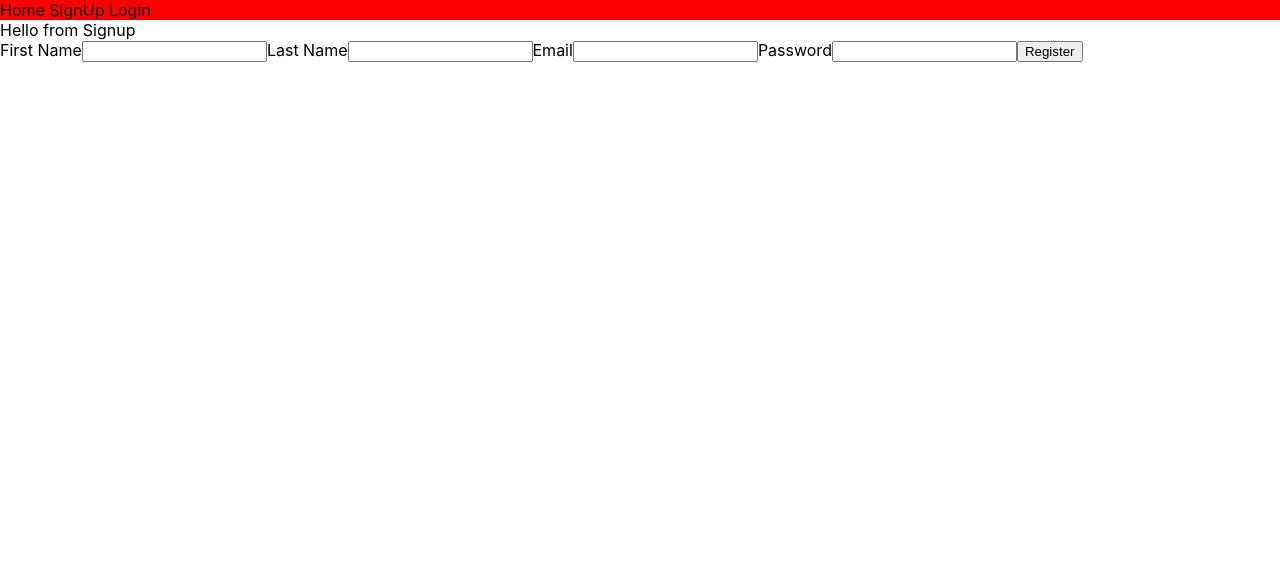
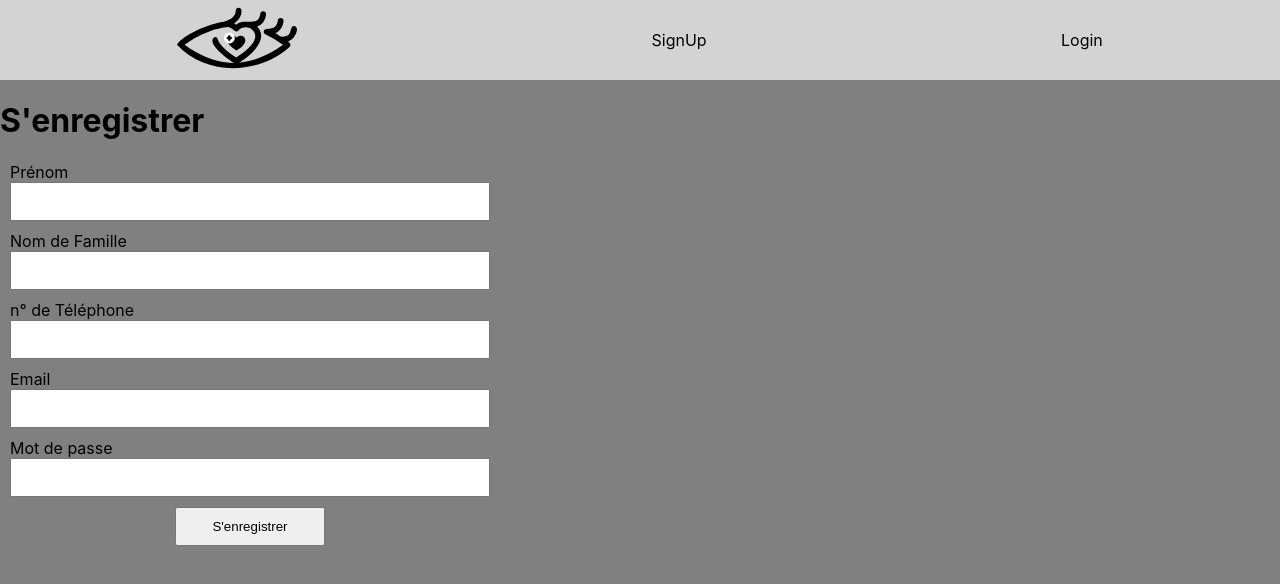
Before and after one commit to extra-resto/extra-resto-app, a Next.js app: page /signup in a window 1280 px wide. Shown: the top 584 px of the page. Built offline with nearby package versions, Linux system fonts and the light colour scheme.

Commit message:
add FormLogin & style

```diff
--- /dev/null
+++ b/components/FormSignUp/FormSignUp.module.scss
@@ -0,0 +1,18 @@
+.FormSignUp {
+	width: 500px;
+	display: flex;
+	flex-direction: column;
+
+	input {
+		margin: 0 10px 10px 10px;
+		padding: 10px;
+	}
+	label {
+		margin-left: 10px;
+	}
+	button {
+		width: 150px;
+		padding: 10px;
+		align-self: center;
+	}
+}
--- a/components/FormSignUp/index.tsx
+++ b/components/FormSignUp/index.tsx
@@ -1,4 +1,5 @@
 import Router from 'next/router'
+import styles from './FormSignUp.module.scss';
 
 const FormSignUp = () => {
   const registerUser = async event => {
@@ -7,8 +8,10 @@ const FormSignUp = () => {
     const res = await fetch('http://localhost:3000/api/signup', {
       body: JSON.stringify({
         user: {
-          name: event.target.name.value,
+          first_name: event.target.first_name.value,
+          last_name: event.target.last_name.value,
           email: event.target.email.value,
+          phone_number: event.target.phone_number.value,
           password: event.target.password.value
         }
       }),
@@ -19,21 +22,22 @@ const FormSignUp = () => {
     })
 
     const result = await res.json()
-    // result.user => 'Ada Lovelace'
     Router.push('/');
   }
 
   return (
-    <form onSubmit={registerUser}>
-      <label htmlFor="first_name">First Name</label>
+    <form className={styles.FormSignUp} onSubmit={registerUser}>
+      <label htmlFor="first_name">Prénom</label>
       <input id="first_name" name="first_name" type="text" autoComplete="first_name" required />
-      <label htmlFor="last_name">Last Name</label>
+      <label htmlFor="last_name">Nom de Famille</label>
       <input id="last_name" name="last_name" type="text" autoComplete="last_name" required />
+      <label htmlFor="phone_number">n° de Téléphone</label>
+      <input id="phone_number" name="phone_number" type="text" autoComplete="phone_number" required />
       <label htmlFor="email">Email</label>
       <input id="email" name="email" type="email" autoComplete="email" required />
-      <label htmlFor="password">Password</label>
+      <label htmlFor="password">Mot de passe</label>
       <input id="password" name="password" type="password" autoComplete="password" required />
-      <button type="submit">Register</button>
+      <button type="submit">S'enregistrer</button>
     </form>
   )
 }
--- /dev/null
+++ b/components/Layout/Layout.module.scss
@@ -0,0 +1,4 @@
+.Layout {
+  background-color: grey;
+  min-height: 100vh;
+}
--- a/components/Layout/index.tsx
+++ b/components/Layout/index.tsx
@@ -1,7 +1,8 @@
+import styles from './Layout.module.scss';
 import Navbar from '../Navbar';
 
 const Layout = ({ children }) => (
-  <div>
+  <div className={styles.Layout}>
     <Navbar />
     {children}
   </div>
--- a/components/Navbar/Navbar.module.scss
+++ b/components/Navbar/Navbar.module.scss
@@ -1,3 +1,10 @@
 .Navbar {
-  background-color: red;
+  background-color: lightgrey;
+  height: 10vh;
+  display: flex;
+  justify-content: space-around;
+  align-items: center;
+  a:hover {
+  	color: red;
+  }
 }
--- a/components/Navbar/index.tsx
+++ b/components/Navbar/index.tsx
@@ -1,12 +1,20 @@
 import Link from 'next/link';
 import styles from './Navbar.module.scss';
+import Image from 'next/image';
 
-const Navbar = () => {
+export const Navbar = () => {
   return (
     <>
       <nav className={styles.Navbar}>
       <Link href='/'>
-	      <a>Home </a>
+	      <a>
+        <Image
+          src="/images/Navbar/eye.svg"
+          height={120}
+          width={120}
+          alt="Your Name"
+        />
+        </a>
       </Link>
       <Link href='/signup'>
 	      <a> SignUp </a>
--- a/pages/login/index.tsx
+++ b/pages/login/index.tsx
@@ -1,7 +1,7 @@
 import React, { FunctionComponent } from 'react';
 import Head from 'next/head';
 import Layout from '../../components/Layout';
-import FormSignUp from '../../components/FormSignUp';
+import FormLogin from '../../components/FormLogin';
 
 const Login: React.FunctionComponent = () => {
   return (
@@ -11,8 +11,8 @@ const Login: React.FunctionComponent = () => {
           <title>extra-resto - Login</title>
           <link rel='icon' href='/favicon.ico' />
         </Head>
-        <div>Hello from Login</div>
-        <FormSignUp />
+        <h1>Hello from Login</h1>
+        <FormLogin />
       </div>
     </Layout>
   );
--- /dev/null
+++ b/pages/signup/SignUp.module.scss
@@ -0,0 +1,9 @@
+.signUp {
+	display: flex;
+	flex-direction: column;
+	align-items: center;
+	background-color: red;
+	h1 {
+		font-size: 200px;
+	}
+}
--- a/pages/signup/index.tsx
+++ b/pages/signup/index.tsx
@@ -2,16 +2,17 @@ import React, { FunctionComponent } from 'react';
 import Head from 'next/head';
 import Layout from '../../components/Layout';
 import FormSignUp from '../../components/FormSignUp';
+import styles from './SignUp.module.scss';
 
 const SignUp: React.FunctionComponent = () => {
   return (
     <Layout>
-    <div>
+    <div className={styles.SignUp}>
       <Head>
-        <title>extra-resto - SignUp</title>
+        <title>extra-resto - S'enregistrer</title>
         <link rel='icon' href='/favicon.ico' />
       </Head>
-      <div>Hello from Signup</div>
+      <h1>S'enregistrer</h1>
       <FormSignUp />
     </div>
     </Layout>
```
Also changed, not shown: components/FormLogin/index.tsx (added, +36 -0 lines), public/images/Navbar/eye.svg (added).
